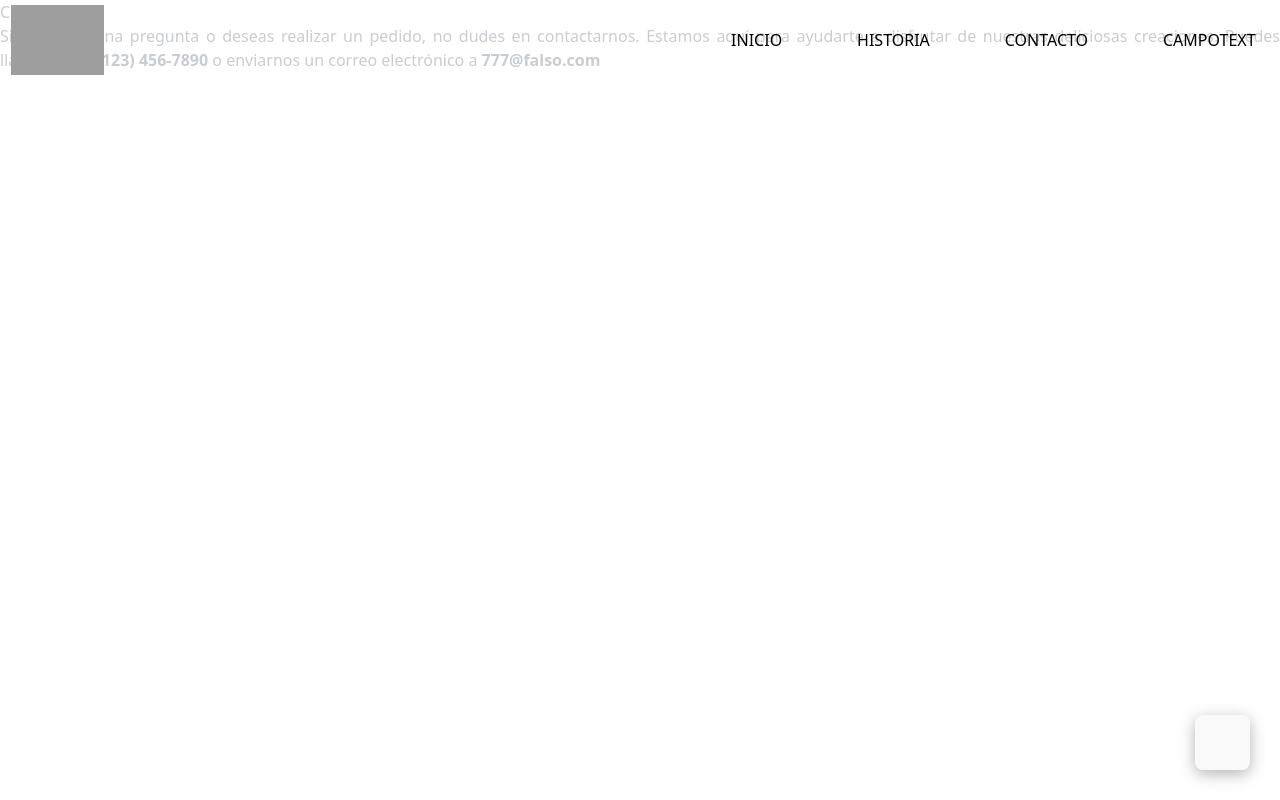
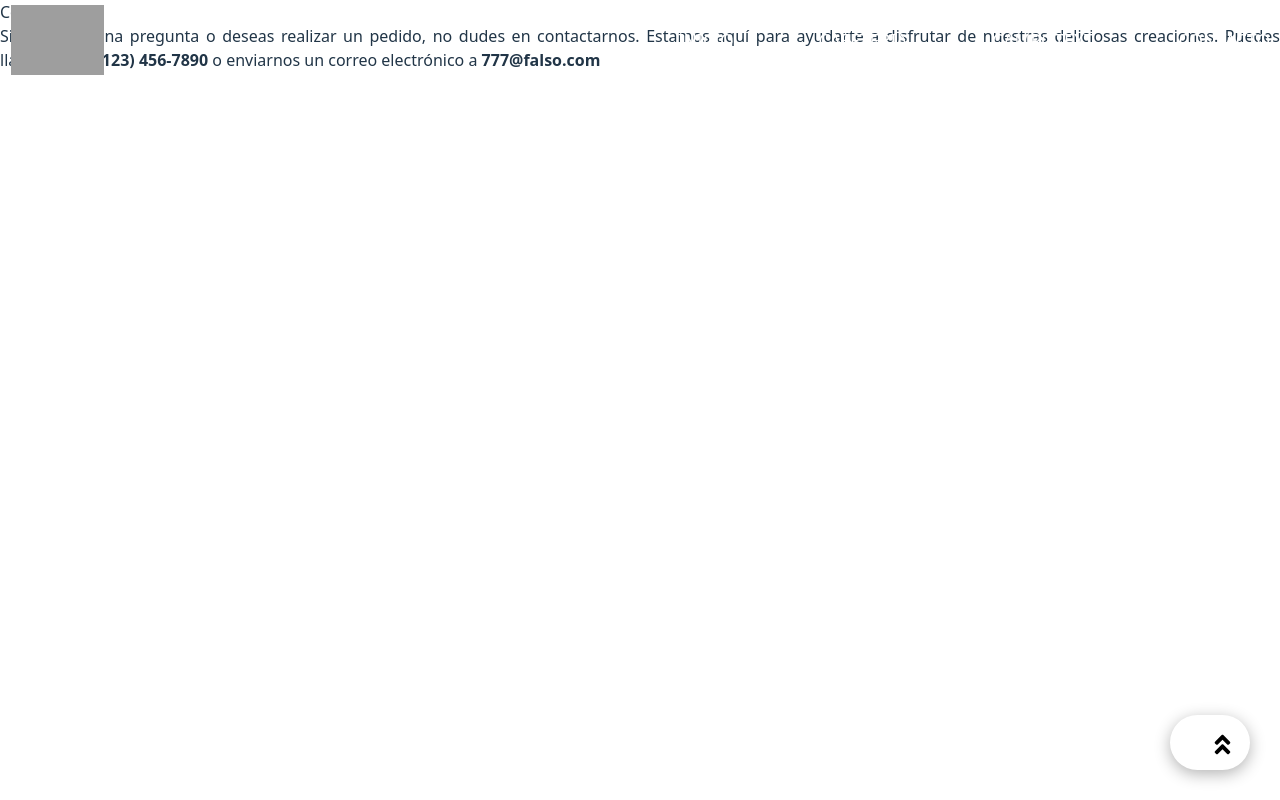
Before and after one commit to solhernandez22/dulzuras-esquel, a React (Vite) app: page /contact in a window 1280 px wide. Built offline with nearby package versions, Linux system fonts and the light colour scheme; grey boxes are pictures that could not be loaded.

Commit message:
home y nav terminados 6/6

```diff
--- a/src/App.css
+++ b/src/App.css
@@ -22,13 +22,12 @@
   flex-wrap: wrap;
   justify-content: space-between; /* Cambia a space-between */
   align-items: center;
-  background-color: rgba(255, 255, 255, 0.753);
   padding: 5px 11px;
   transition: background 0.2s, height 0.2s;
 }
 
 .navazo-scrolled {
-  background-color: rgba(255, 255, 255, 0.438); /* Cambia el color al hacer scroll */
+  background-color: rgba(128, 127, 127, 0.788); /* Cambia el color al hacer scroll */
   height: 55px; /* Ajusta la altura al hacer scroll */
 }
 ul {
@@ -38,7 +37,7 @@ ul {
   gap: 25%;
   margin: 0;
   list-style: none;
-  color: black;
+  color: rgb(255, 255, 255);
 }
 li {
   position: relative;
@@ -56,7 +55,7 @@ li {
   bottom: 0;
   height: 3px;
   width: 100%;
-  background: #601583;
+  background: #733591;
   transform: scaleX(0);
   transform-origin: bottom ;
   transition: transform 0.4s ease;
@@ -67,7 +66,7 @@ li {
 }
 
 .navazo li:hover {
-  color: #601583;
+  color: #733591;
 }
 
 
--- a/src/App.jsx
+++ b/src/App.jsx
@@ -5,6 +5,7 @@ import Contact from './page/Contact.jsx'
 import Home from './page/Home.jsx'
 import Galeria from './page/Galeria.jsx'
 import React, { useEffect, useState } from "react";
+import { FaAngleDoubleUp } from "react-icons/fa";
 
 
 
@@ -29,13 +30,13 @@ function App() {
             <Link to="/">INICIO</Link>
           </li>
           <li>
-            <Link to="/about">HISTORIA</Link>
+            <Link to="/about">CAFETERIA</Link>
+          </li>
+          <li>
+            <Link to="/Galeria">CAMPOTEXT</Link>
           </li>
           <li>
             <Link to="/contact">CONTACTO</Link>
-          </li>
-          <li>
-            <Link to="/Galeria">CAMPOTEXT</Link>
           </li>
         </ul>
       </nav>
@@ -50,12 +51,12 @@ function App() {
       </div>
 
 
-      <button
+      <div className='boton'><button
         className="btn-flotante"
         onClick={() => window.scrollTo({ top: 0, behavior: 'smooth' })}
-        title="Ir arriba">
+        title="Ir arriba"><FaAngleDoubleUp size={25}/>
 
-      </button>
+      </button></div>
    </>
   )
 }
--- a/src/index.css
+++ b/src/index.css
@@ -18,6 +18,7 @@ p{
 }
 
 a {
+  font-size:110%;
   font-weight: 500;
   text-decoration: inherit;
   transition: color 0.5s;
--- a/src/page/Home.css
+++ b/src/page/Home.css
@@ -55,19 +55,47 @@
 
 .div3{
     width: 100%;
-    height: 40%;
-    background-color: rgb(233, 232, 232);
+    height: 150%;
+    display: flex;
+    justify-content: center;
+    align-items: center;
+    background-color: rgb(255, 255, 255);
+}
+.div3p1{
+    width: 97%;
+    height: 92%;
+    background-image: url(https://static.vecteezy.com/system/resources/previews/003/322/177/non_2x/top-view-white-chocolate-round-cake-free-photo.jpg);
+    background-size:contain;
+    background-position: 26%;
+    text-align: center;
+}
+.div3p2 {
+    width: 100%;
+    height: 100%;
+     background: linear-gradient(
+    to bottom,
+    rgba(178, 143, 211, 0.288) 0%,
+    rgba(115, 44, 182, 0.685) 100%
+
+  );
+    backdrop-filter: blur(5px);
+    display:inline-flex;
+    justify-content: center;     /* Centra verticalmente */
+    align-items: center;         /* Centra horizontalmente */
+    text-align: justify;
+    gap: 1%;                   /* Espacio entre h1 y p */
 }
 
 .div4{
     width: 100%;
-    height: 100%;
+    height: 45%;
     background-image: url(https://laguiaesquel.com/wp-content/uploads/2020/10/dulzuras_de_esquel_esquel.jpg);
     background-repeat: repeat;
     background-position: center top;
     background-attachment: fixed;
     justify-content: center;
     align-items: center;
+
 }
 .oscu4{
     height: 100%; /* Ajusta este valor a la altura real de tu imagen */
@@ -75,6 +103,22 @@
     align-items: center;
     justify-content: center;
     background-color: rgba(0, 0, 0, 0.774);
+    gap: 2%;
+}
+
+.oscu4 button {
+  color: #000;
+}
+
+.div5{
+    width: 100%;
+    height: 100%;
+    background-color: rgb(143, 119, 49);
+}
+.div6{
+    width: 100%;
+    height: 100%;
+    background-color: rgb(109, 90, 37);
 }
 
 .pdiv{
@@ -82,7 +126,6 @@
       /* Agranda la fuente */
     color: #fff;
     margin: 2px;
-    text-align: justify;
     width: 40%;
     font-family:'Trebuchet MS', 'Lucida Sans Unicode', 'Lucida Grande', 'Lucida Sans', Arial, sans-serif;
     font-weight: bold;
@@ -94,16 +137,50 @@
     font-size: 370%;
     font-weight: bold;
 }
+/* -------------------------*/
+.pdiv3{
+    text-align: justify;
+    color: #fff;
+    margin: 2px;
+    width: 40%;
+    font-family:'Trebuchet MS', 'Lucida Sans Unicode', 'Lucida Grande', 'Lucida Sans', Arial, sans-serif;
+    font-weight: bold;
+    font-size: 200%;
+}
+.h1div3 {
+    width: 50%;
+    color: #fff;
+    font-size: 518%;
+    font-weight: bold;
+}
 
+/* From Uiverse.io by barisdogansutcu */
+button {
+  padding: 17px 40px;
+  border-radius: 50px;
+  cursor: pointer;
+  border: 0;
+  background-color: white;
+  box-shadow: rgb(0 0 0 / 5%) 0 0 8px;
+  letter-spacing: 1.5px;
+  text-transform: uppercase;
+  font-size: 15px;
+  transition: all 0.5s ease;
+  color: #000;
+}
 
+button:hover {
+  letter-spacing: 3px;
+  background-color: hsl(261deg 80% 48%);
+  color: hsl(0, 0%, 100%);
+  box-shadow: rgb(93 24 220) 0px 7px 29px 0px;
+}
 
-.div5{
-    width: 100%;
-    height: 100%;
-    background-color: rgb(36, 32, 20);
+button:active {
+  letter-spacing: 3px;
+  background-color: hsl(261deg 80% 48%);
+  color: hsl(0, 0%, 100%);
+  box-shadow: rgb(93 24 220) 0px 0px 0px 0px;
+  transform: translateY(10px);
+  transition: 100ms;
 }
-.div6{
-    width: 100%;
-    height: 100%;
-    background-color: rgb(109, 90, 37);
-}
--- a/src/page/Home.jsx
+++ b/src/page/Home.jsx
@@ -1,4 +1,5 @@
 import './Home.css';
+
 
 
 
@@ -32,17 +33,30 @@ function Home () {
             </div>
           </div>
         </div>
-        <div className="div3">3</div>
         <div className="div4">
           <div className='oscu4'>
-          Lorem ipsum dolor sit amet consectetur adipisicing elit. Cupiditate repellat exercitationem voluptatum aut quos facilis, optio sed eligendi iste accusantium quibusdam porro aliquam accusamus vitae sequi corrupti maxime cum quod.
+
           </div>
         </div>
 
-        <div className="div5">5</div>
-        <div className="div6">6</div>
-        <div className="div7">7</div>
-        <div className="div8">8</div>
+        <div className="div3">
+          <div className='div3p1'>
+            <div className='div3p2'>
+             <h1 className='h1div3'>Nuestros productos</h1>
+              <p className='pdiv3'>La cafetería ofrece un variado menú con exquisiteses dulces y saladas. Productos artesanales de elaboración propia</p>
+
+            </div>
+
+
+        </div>
+        </div>
+        <div className="div4">
+          <div className='oscu4'>
+            <a href="About.jsx"> <button>Ver Carta</button></a>
+            <a href="Contact.jsx"> <button>Contactanos</button></a>
+          </div>
+        </div>
+
       </div>
 
   );
```
